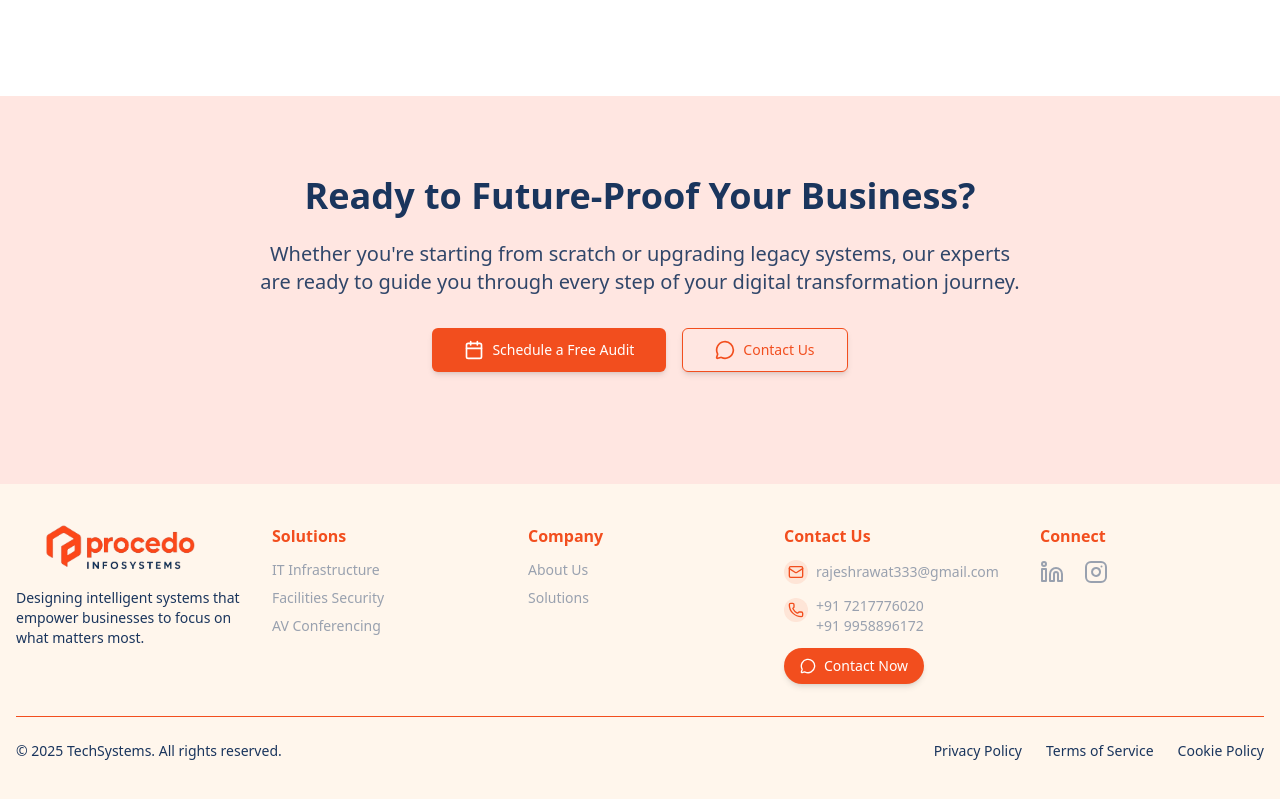
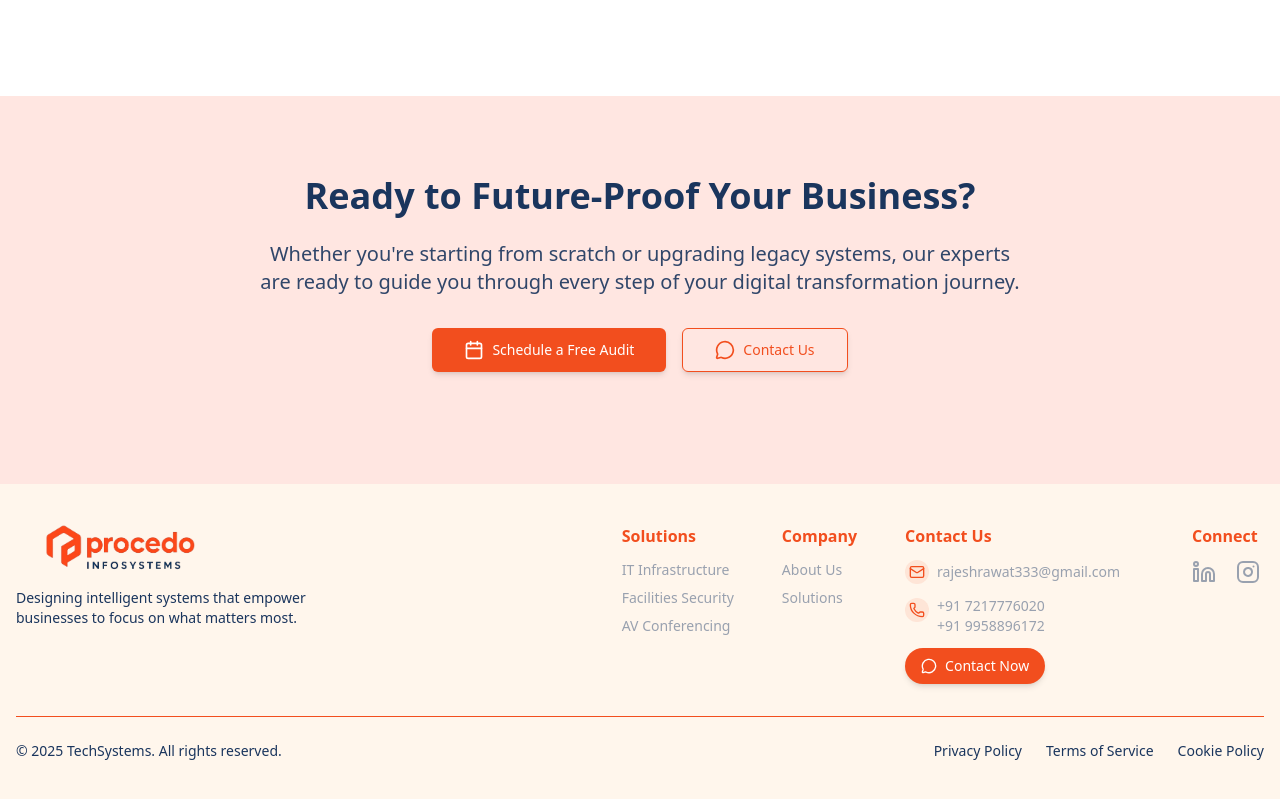
Before and after one commit to YashRawat0947/Procedo, a React (Vite) app in the folder frontend/: page / in a window 1280 px wide. Shown: the part 4741-5540 px from the top of the page. Built offline with nearby package versions, Linux system fonts and the light colour scheme.

Commit message:
some-changes-footer

```diff
--- a/frontend/src/components/Footer.jsx
+++ b/frontend/src/components/Footer.jsx
@@ -18,9 +18,9 @@ const Footer = () => {
   <footer className="bg-[#FFF6EC] text-[#F24E1E] py-10">
     <div className="container mx-auto px-4 max-w-7xl">
       {/* Main Footer Grid */}
-      <div className="grid grid-cols-1 md:grid-cols-5 gap-8 mb-8">
+      <div className="grid grid-cols-1 gap-8 mb-8 md:grid-cols-none md:flex md:justify-between">
         {/* Logo & Tagline */}
-        <div className="flex flex-col items-center md:items-start text-center md:text-left">
+        <div className="flex flex-col items-center md:items-start text-center md:text-left mb-8 md:mb-0">
           <div className="flex justify-center items-center space-x-2 mb-4">
             <img
               src="/Procedo-logo-2.png"
@@ -33,8 +33,12 @@ const Footer = () => {
           </p>
         </div>
 
+        {/* Grouped Sections: Solutions, Company, Contact Us, Connect */}
+        <div className="flex flex-col md:flex-row md:space-x-12 w-full md:w-auto justify-between">
+          {/* Solutions & Company side-by-side on mobile, stacked on md+ */}
+          <div className="flex flex-row md:flex md:gap-12 w-auto md:w-auto justify-between mb-8 md:mb-0">
             {/* Solutions */}
-        <div className="flex flex-col items-center md:items-start">
+            <div className="flex flex-col items-center md:items-start w-1/2 md:w-auto">
               <h4 className="font-semibold mb-3">Solutions</h4>
               <ul className="space-y-2 text-sm text-gray-400">
                 <li>
@@ -54,9 +58,8 @@ const Footer = () => {
                 </li>
               </ul>
             </div>
-
             {/* Company */}
-        <div className="flex flex-col items-center md:items-start">
+            <div className="flex flex-col items-center md:items-start w-1/2 md:w-auto">
               <h4 className="font-semibold mb-3">Company</h4>
               <ul className="space-y-2 text-sm text-gray-400">
                 <li>
@@ -69,21 +72,11 @@ const Footer = () => {
                     Solutions
                   </a>
                 </li>
-            {/* <li>
-              <a href="#" className="hover:text-gray-700 transition-colors">
-                Careers
-              </a>
-            </li> */}
-            {/* <li>
-              <a href="#" className="hover:text-gray-700 transition-colors">
-                Contact
-              </a>
-            </li> */}
               </ul>
             </div>
-
+          </div>
           {/* Contact Us */}
-        <div className="flex flex-col items-center md:items-start">
+          <div className="flex flex-col items-center md:items-start mb-8 md:mb-0">
             <h4 className="font-semibold mb-3">Contact Us</h4>
             <div className="space-y-3">
               <div className="flex items-center gap-2 text-sm group">
@@ -173,18 +166,11 @@ const Footer = () => {
             <div className="flex space-x-4">
               <a href="#" className="flex items-center text-gray-400 hover:text-gray-700 transition-colors">
                 <LucideLinkedin className="w-6 h-6 mr-1" />
-              {/* LinkedIn */}
               </a>
               <a href="#" className="flex items-center text-gray-400 hover:text-gray-700 transition-colors">
                 <Instagram className="w-6 h-6 mr-1" />
-              {/* Instagram */}
               </a>
-            {/*
-              <a href="#" className="flex items-center text-gray-400 hover:text-gray-700 transition-colors">
-                <Youtube className="w-4 h-4 mr-1" />
-                YouTube
-              </a>
-              */}
+            </div>
           </div>
         </div>
       </div>
```
Lines whose indentation alone changed are shown as unchanged.
